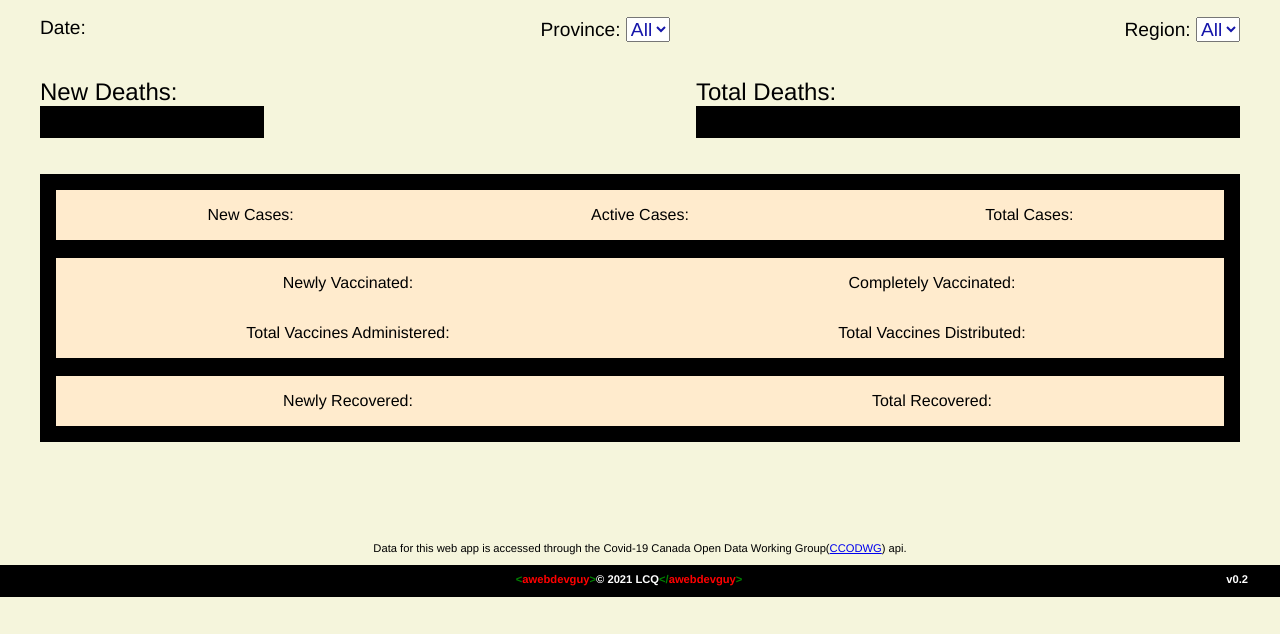
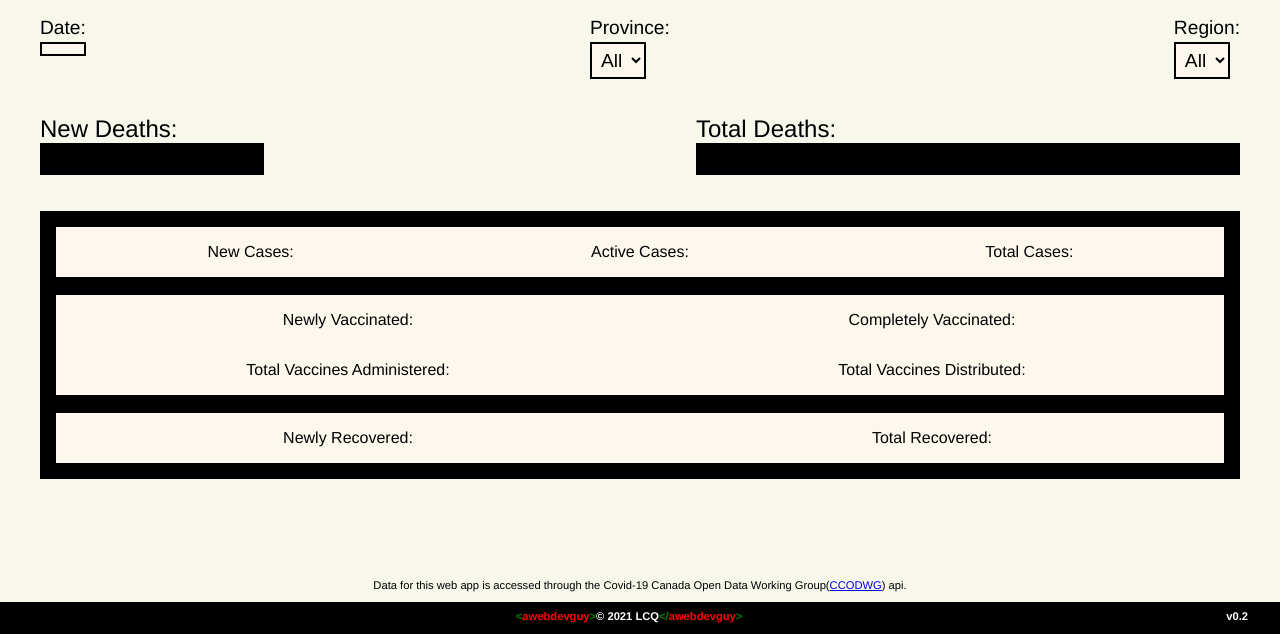
Before and after one commit to awebdevguy/covidcanada, a plain HTML site: page index.html in a window 1280 px wide. Shown: the part 182-816 px from the top of the page. Drawn offline with Linux system fonts and the light colour scheme; no server answers.

Commit message:
chg color and adj widths

```diff
--- a/index.html
+++ b/index.html
@@ -23,18 +23,18 @@
     <h1 id="title">CANADA'S COVID NUMBERS</h1>
     <!-- <br> -->
     <div id="search-container">
-      <div class="data-group" id="date-container">
+      <div class="data-group search-group" id="date-container">
         <label class="search-label" for="date">Date:</label>
         <output class="search-output" id="date"></output>
       </div class="data-group" id="province-container">
 
-      <div class="data-group" id="province-container">
+      <div class="data-group search-group" id="province-container">
         <label class="search-label" for="prov-dropdown">Province:</label>
         <select class="search-output" id="prov-dropdown" name="province" onchange="getProvince(this.value)">
         </select>
       </div>
 
-      <div class="data-group" id="region-container">
+      <div class="data-group search-group" id="region-container">
         <label class="search-label" for="region">Region:</label>
         <select class="search-output" id="region-dropdown" name="region" onchange="getRegion(this.value)">
         </select>
--- a/styles.css
+++ b/styles.css
@@ -1,9 +1,13 @@
+html {
+  width: 100vw;
+}
+
 body {
   box-sizing: border-box;
   font-family: Nunito, Helvetica, sans-serif;
-  background-color: beige;
+  background-color: rgb(247, 247, 236);
   margin: auto;
-  width:100vw;
+  width:auto;
 }
 
 #header {
@@ -13,7 +17,7 @@ body {
    'header-date header-prov header-region';
   height: 3rem;
   background-color:black;
-  color: whitesmoke;
+  color: white;
   width: auto;
   align-items: center;
   justify-items: center;
@@ -49,10 +53,15 @@ body {
 
 #search-container, #prov-dropdown, #region-dropdown {
   font-size: 1.2rem;
+  max-width: 98vw;
 }
 
 .search-output {
-  color: rgb(22, 22, 170);
+  margin-top: 3px;
+  padding: 5px;
+  display: block;
+  border: solid 2px black;
+  background-color: rgb(253, 248, 238);
 }
 
 #search-container, #deaths-container {
@@ -91,7 +100,7 @@ body {
 }
 
 .supp-group {
-  background-color: blanchedalmond;
+  background-color: rgb(253, 248, 238);
 }
 
 #case-group {
@@ -168,11 +177,7 @@ body {
 
 #acknowledge p {
   font-size: .7rem;
-  /* margin: 3rem auto; */
-  /* padding: 1rem; */
   text-align: center;
-  /* background-color: lightgrey; */
-  /* border: solid 2px black; */
 }
 
 footer a {
@@ -180,7 +185,6 @@ footer a {
 }
 
 footer h6{
-  /* line-height: 1em; */
   font-size: .7rem;
   position: static;
   bottom: 0;
@@ -274,10 +278,6 @@ mark.green {
     padding: 5px;
   }
 
-  #prov-dropdown, #region-dropdown {
-    width: 280px;
-  }
-
   #footer {
     height: auto;
     font-size: .8rem;
```
